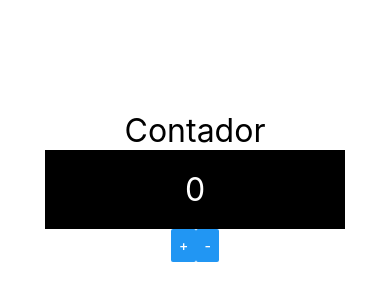
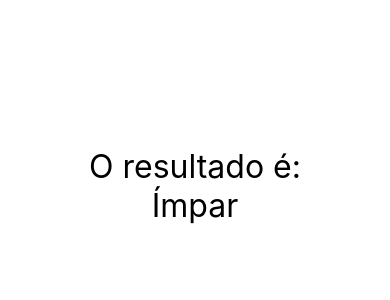
Before and after one commit to marlonalmino/react-native-hello-world, a React Native app: screen / in a window 390 px wide. Shown: the part 236-536 px from the top of the page. Built offline with nearby package versions, Linux system fonts and the light colour scheme.

Commit message:
Renderização Condicional #01

```diff
--- a/src/App.js
+++ b/src/App.js
@@ -1,7 +1,8 @@
 import React from 'react'
 import {View, StyleSheet} from 'react-native'
 
-import ContadorV2 from './components/contador/ContadorV2'
+import ParImpar from './components/ParImpar'
+// import ContadorV2 from './components/contador/ContadorV2'
 // import Pai from './components/indireta/Pai'
 // import Contador from './components/Contador'
 // import Botao from './components/Botao'
@@ -13,8 +14,9 @@
 
 export default () => (
   <View style={style.App}>
+    <ParImpar num={1} />
+    {/*
     <ContadorV2 />
-    {/*
     <Pai />
     <Contador inicial={100} passo={13} />
     <Contador />
--- /dev/null
+++ b/src/components/ParImpar.js
@@ -0,0 +1,15 @@
+import React from 'react'
+import {Text, View} from 'react-native'
+import Estilo from './estilo'
+
+export default ({num = 0}) => {
+  return (
+    <View>
+      <Text style={Estilo.txtG}>O resultado é:</Text>
+      {num % 2 === 0
+        ? <Text style={Estilo.txtG}>Par</Text>
+        : <Text style={Estilo.txtG}>Ímpar</Text>
+      }
+    </View>
+  )
+}
```
